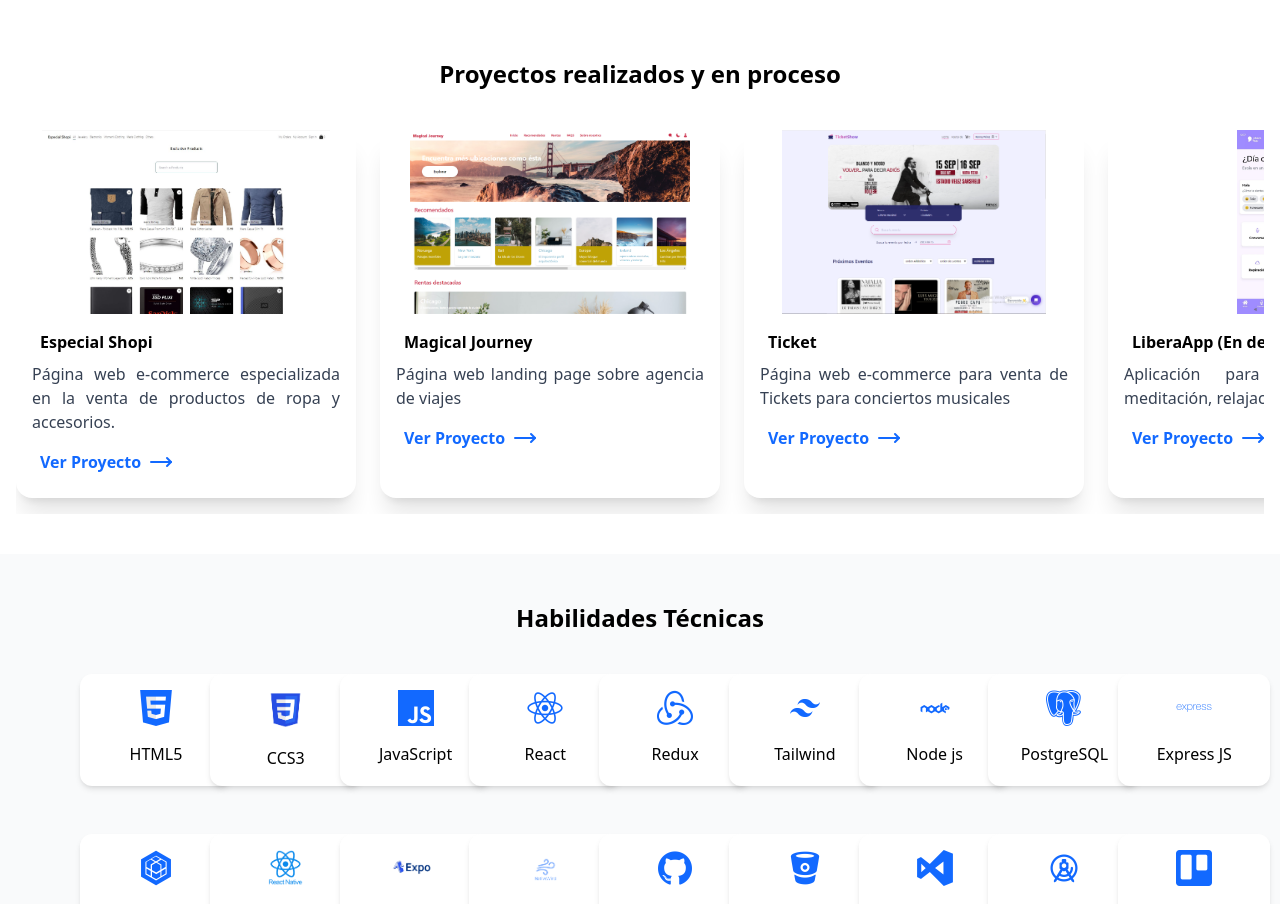
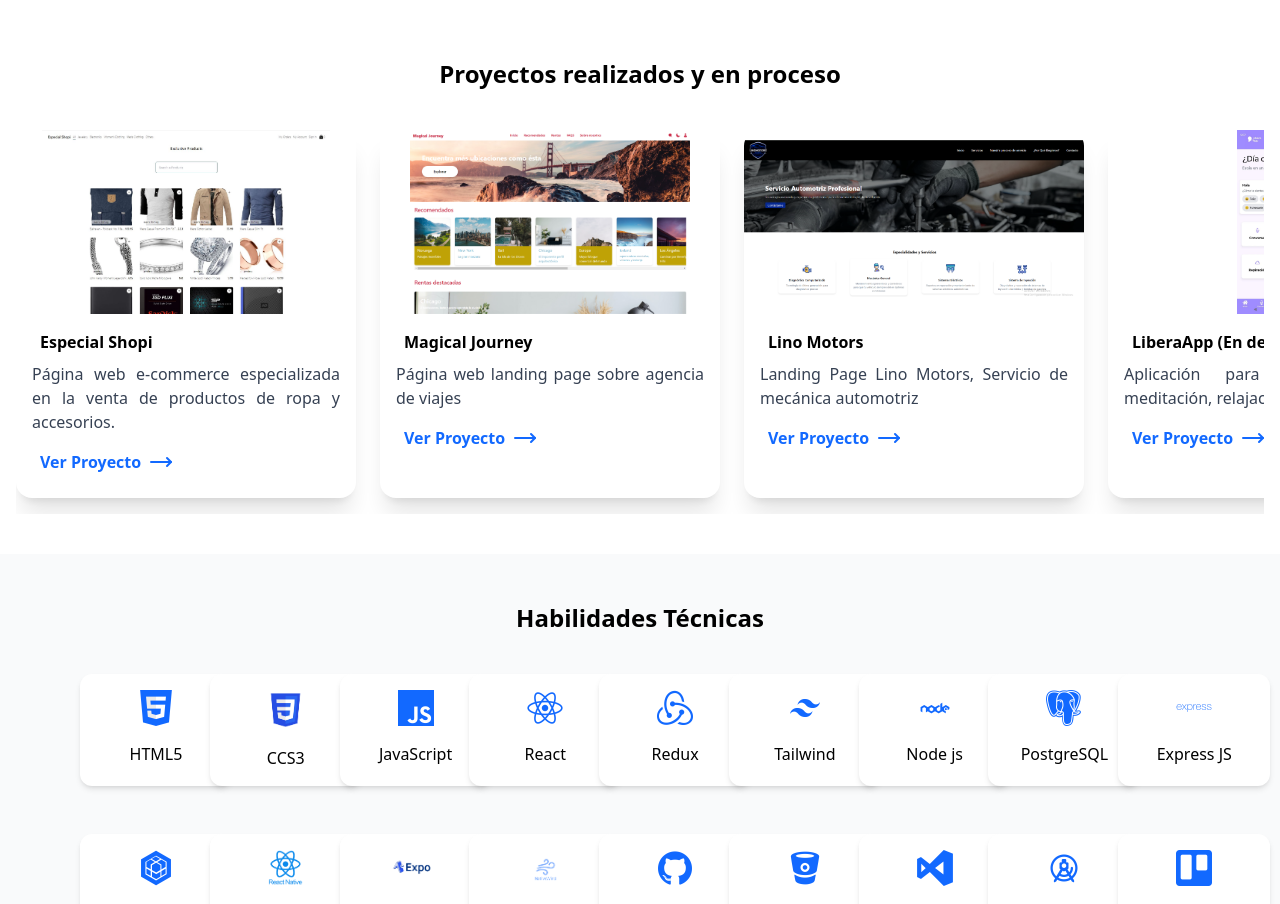
Before and after one commit to KennyGi0053/PortafolioKenny, a React (Vite) app: page / in a window 1280 px wide. Shown: the part 1100-2004 px from the top of the page. Built offline with nearby package versions, Linux system fonts and the light colour scheme.

Commit message:
proyecto lino motors agregado a proyectos

```diff
--- a/package.json
+++ b/package.json
@@ -10,6 +10,7 @@
     "preview": "vite preview"
   },
   "dependencies": {
+    "@emailjs/browser": "^4.4.1",
     "@tailwindcss/vite": "^4.1.11",
     "lucide-react": "^0.525.0",
     "react": "^19.1.0",
--- a/src/components/Proyectos.jsx
+++ b/src/components/Proyectos.jsx
@@ -24,11 +24,11 @@ const Proyectos = () => {
   },
   {
     id: 3,
-    imagen: "../assets/TicketShow.png",
-    titulo: "Ticket",
-    descripcion: "Página web e-commerce para venta de Tickets para conciertos musicales",
-    tecnologias: ["HTML", "React-Vite", "Tailwind CSS", "Redux", "PostgreSQL", "Express", "Sequelize", "NodeJS","Firebase" ],
-    link: "https://ticket-show.netlify.app/profile"
+    imagen: "../assets/imagenlinomotorspage.png",
+    titulo: "Lino Motors",
+    descripcion: "Landing Page Lino Motors, Servicio de mecánica automotriz",
+    tecnologias: ["HTML", "React-Vite", "Tailwind CSS", "Javascript"],
+    link: "https://lino-motors.vercel.app/"
   },
   {
     id: 4,
@@ -45,7 +45,15 @@ const Proyectos = () => {
     descripcion: "Aplicación para Android, iOS para recarga de servicios celulares,Streaming",
     tecnologias: ["React Native", "Expo", "NativewindCSS"],
     link: ""
-  }
+  },
+  {
+    id: 3,
+    imagen: "../assets/TicketShow.png",
+    titulo: "Ticket",
+    descripcion: "Página web e-commerce para venta de Tickets para conciertos musicales",
+    tecnologias: ["HTML", "React-Vite", "Tailwind CSS", "Redux", "PostgreSQL", "Express", "Sequelize", "NodeJS","Firebase" ],
+    link: "https://ticket-show.netlify.app/profile"
+  },
 ];
 
   return (
```
Also changed, not shown: src/assets/imagenlinomotorspage.png (added), 1 other file (tests, documents, lock files or other folders).
